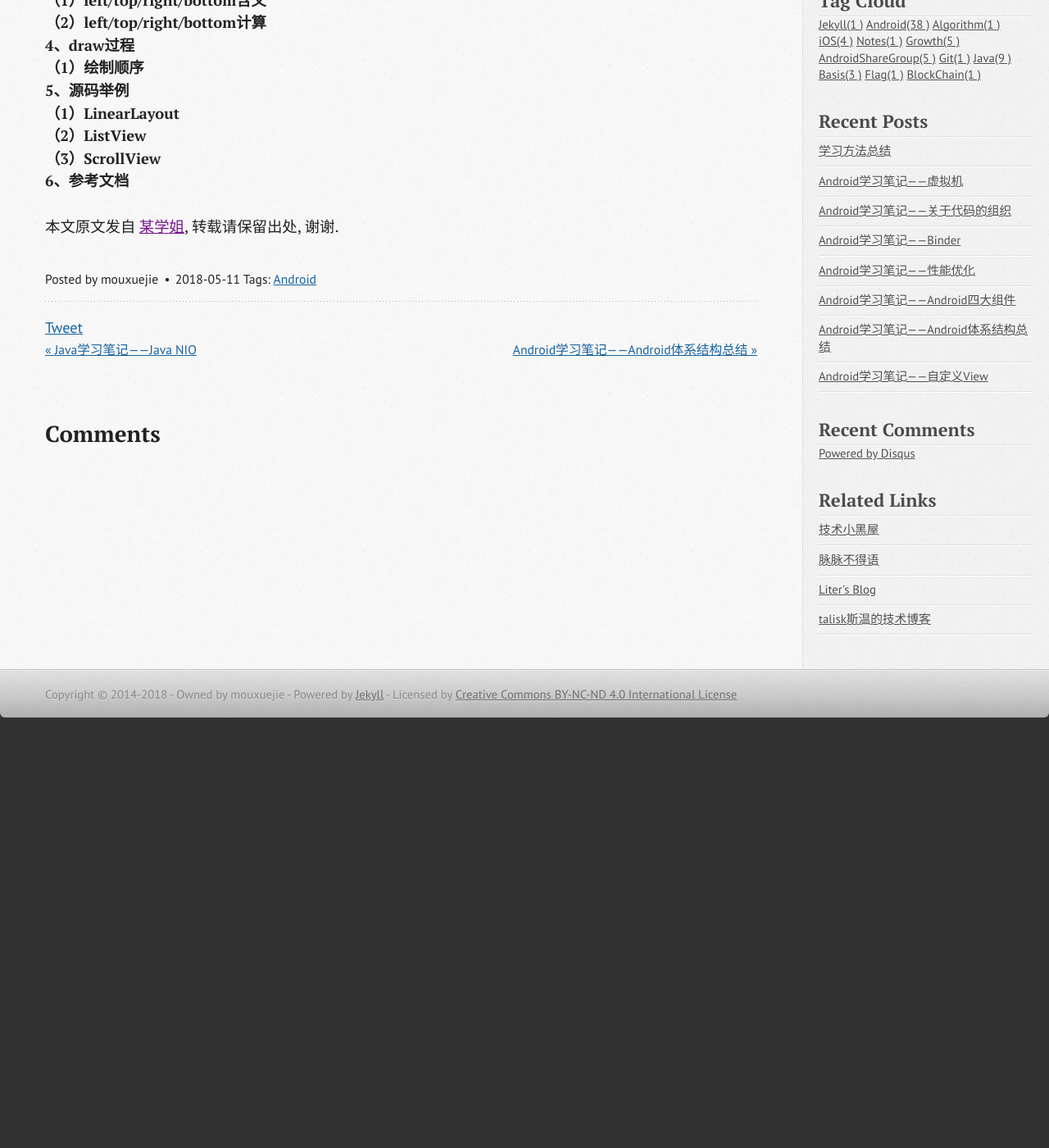
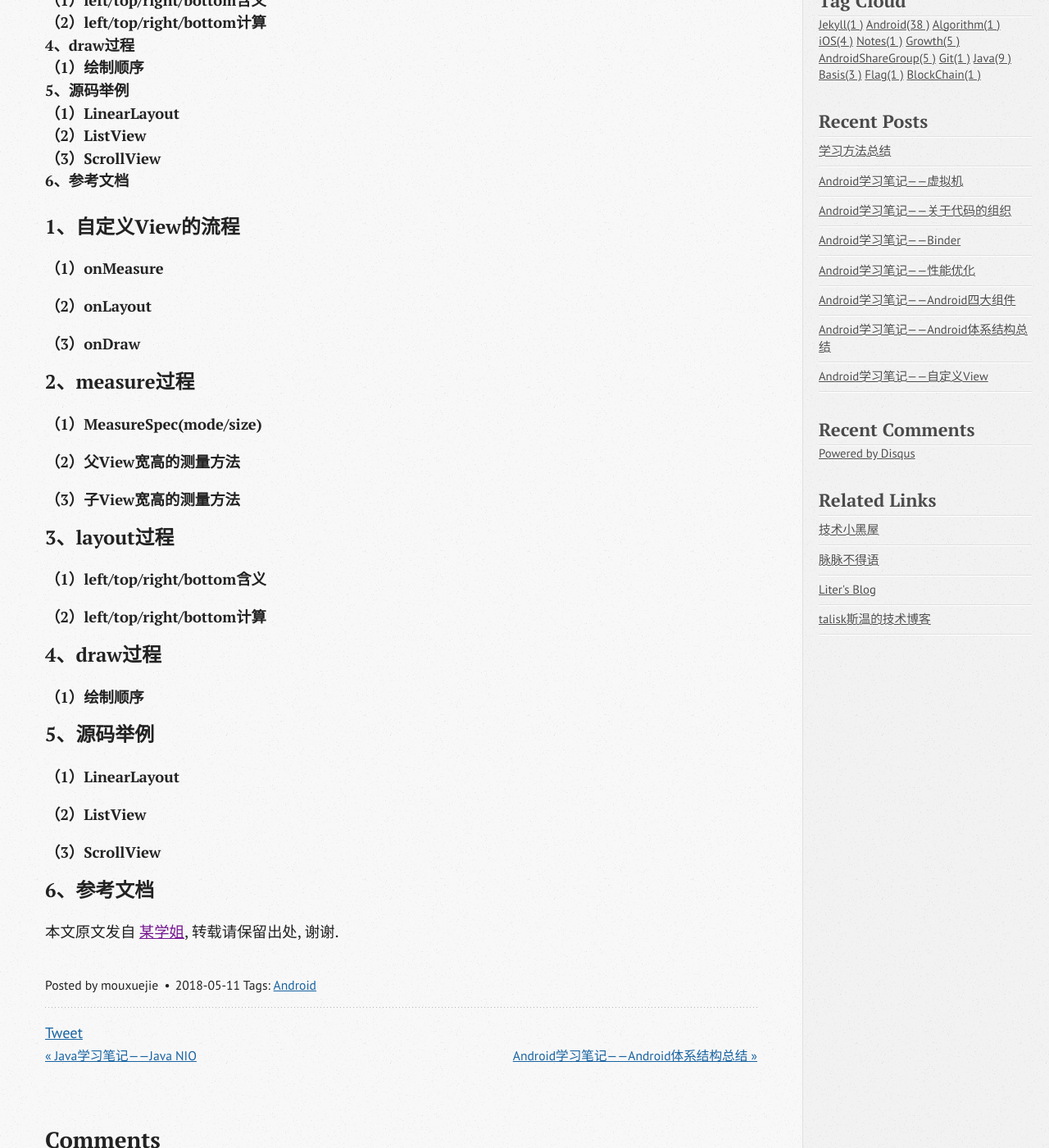
Before and after one commit to wangxinghe/wangxinghe.github.io, a Jekyll site: the page built from _posts/2018-05-11-learning-notes-custom-view.md, in a window 1280 px wide and 1400 px high, scrolled down 662 px. Shown: the whole window at 82% size. Built offline with Jekyll 4.4.1, drawn with Linux system fonts in a browser that asks for light colours; comment, search, counter and statistics services are not loaded; before the commit the page ends 1581 px from its top, so only the background shows below that.

Commit message:
[update]vm

```diff
--- a/_posts/2018-05-11-learning-notes-custom-view.md
+++ b/_posts/2018-05-11-learning-notes-custom-view.md
@@ -27,3 +27,39 @@ tags: [Android]
 **6、参考文档**
 
 <!--more-->
+
+### 1、自定义View的流程
+
+#### （1）onMeasure
+
+#### （2）onLayout
+
+#### （3）onDraw
+
+### 2、measure过程
+
+#### （1）MeasureSpec(mode/size)
+
+#### （2）父View宽高的测量方法
+
+#### （3）子View宽高的测量方法
+
+### 3、layout过程
+
+#### （1）left/top/right/bottom含义
+
+#### （2）left/top/right/bottom计算
+
+### 4、draw过程
+
+#### （1）绘制顺序
+
+### 5、源码举例
+
+#### （1）LinearLayout
+
+#### （2）ListView
+
+#### （3）ScrollView
+
+### 6、参考文档
```
Also changed, not shown: _posts/2018-05-12-learning-notes-vm.md (+14 -0 lines), image/2018-05-12-learning-notes-vm/jvm-dalvik-art.svg (added), image/2018-05-12-learning-notes-vm/jvm-dvm.png (added).
